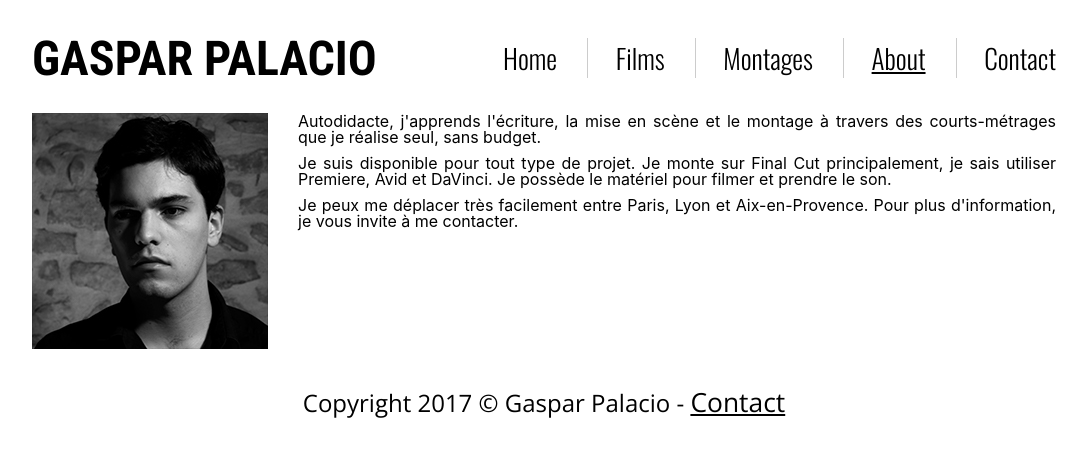
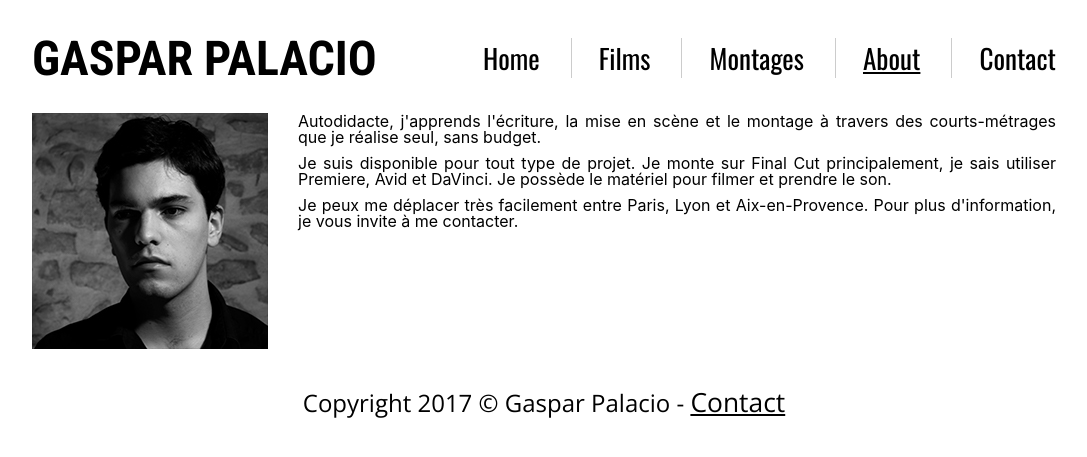
Before and after one commit to Rapsag8/Rapsag8.github.io, a Jekyll site: the page built from pages/about.html, in a window 1280 px wide. Shown: the top 457 px of the page, without its empty margins (96-1183 px from the left). Built offline with Jekyll 4.4.1, drawn with Linux system fonts in a browser that asks for light colours; nearby versions of some CDN libraries.

Commit message:
Update main.html

```diff
--- a/_layouts/main.html
+++ b/_layouts/main.html
@@ -2,7 +2,7 @@
 <html>
   <head>
     <meta charset="utf-8">
-    <link href="https://fonts.googleapis.com/css?family=Open+Sans|Oswald:300|Roboto+Condensed:700" rel="stylesheet">
+    <link href="https://fonts.googleapis.com/css?family=Open+Sans:300|Oswald:400|Roboto+Condensed:700" rel="stylesheet">
     <script src="https://code.jquery.com/jquery-3.2.1.min.js" integrity="sha256-hwg4gsxgFZhOsEEamdOYGBf13FyQuiTwlAQgxVSNgt4=" crossorigin="anonymous"></script>
     <link rel="stylesheet" href="/style.css">
     <title>Gaspar Palacio</title>
```
